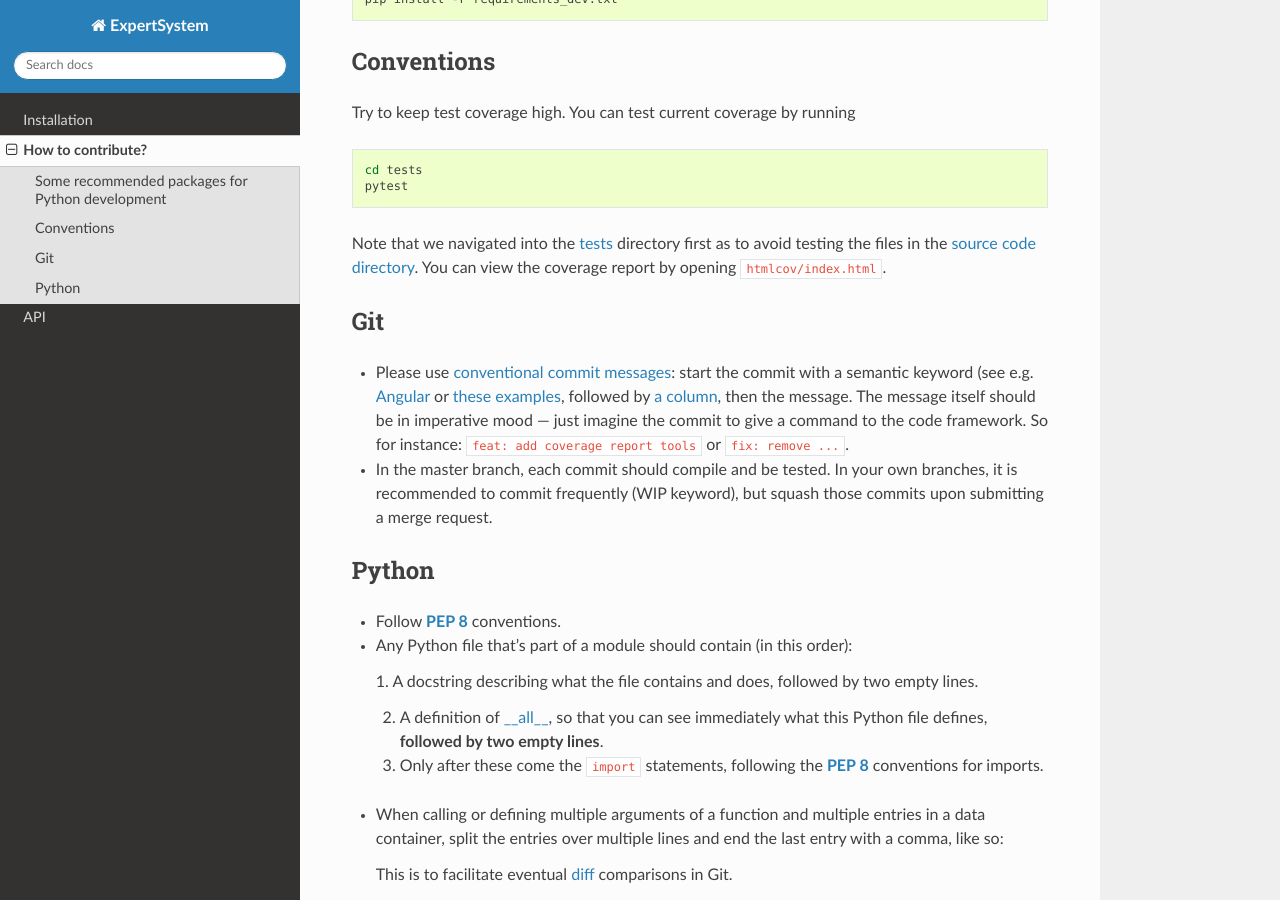
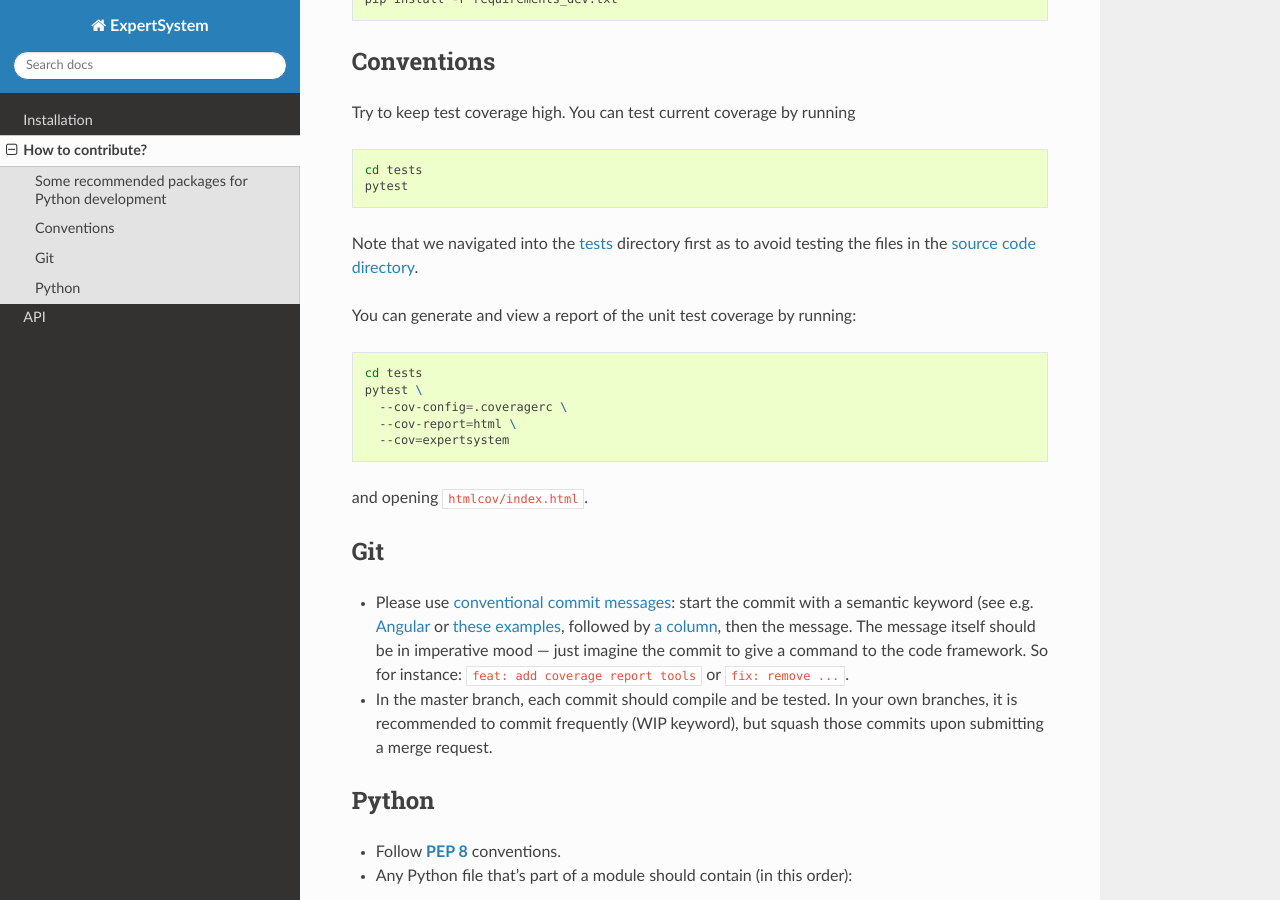
Before and after one commit to ComPWA/ampform, a Sphinx documentation site: the page built from doc/contribute.rst, in a window 1280 px wide and 900 px high, scrolled down 431 px. Built offline with Sphinx 7.4.7 and the Read the Docs theme 2.0.0, drawn with Linux system fonts in a browser that asks for light colours; pages that are not in the unit, such as notebooks, are missing from menus.

Commit message:
build: drop python support below 3.6 (ComPWA/expertsystem#38)
* chore: add output files to gitignore
* doc: fix instructions test coverage
* build: drop python support below 3.6

```diff
--- a/doc/contribute.rst
+++ b/doc/contribute.rst
@@ -41,8 +41,19 @@
 Note that we navigated into the `tests
 <https://github.com/ComPWA/expertsystem/tree/master/tests>`_ directory first as
 to avoid testing the files in the :doc:`source code directory
-</install/get-the-source-code>`. You can view the coverage report by opening
-:file:`htmlcov/index.html`.
+</install/get-the-source-code>`.
+
+You can generate and view a report of the unit test coverage by running:
+
+.. code-block:: shell
+
+  cd tests
+  pytest \
+    --cov-config=.coveragerc \
+    --cov-report=html \
+    --cov=expertsystem
+
+and opening :file:`htmlcov/index.html`.
 
 Git
 ---
--- a/environment.yml
+++ b/environment.yml
@@ -3,7 +3,7 @@
   - conda-forge
   - defaults
 dependencies:
-  - python>=3.5
+  - python>=3.6
   - pip
   - pip:
       - -r requirements.txt
--- a/expertsystem/__init__.py
+++ b/expertsystem/__init__.py
@@ -42,12 +42,12 @@
             + "."
             + str(sys.version_info[2])
         )
-        print("The expertsystem module requires Python 3.3 or higher!")
+        print("The expertsystem module requires Python 3.6 or higher!")
         sys.exit()
 
     if sys.version_info.major < 3:
         print_message_and_exit()
-    elif sys.version_info.major == 3 and sys.version_info.minor < 3:
+    elif sys.version_info.major == 3 and sys.version_info.minor < 6:
         print_message_and_exit()
 
 
--- a/setup.py
+++ b/setup.py
@@ -34,7 +34,7 @@
     long_description_content_type="text/markdown",
     packages=setuptools.find_packages(),
     license="GPLv3 or later",
-    python_requires=">=3.3",
+    python_requires=">=3.6",
     tests_require=["pytest"],
     install_requires=INSTALL_REQUIRES,
     data_files=DATA_FILES,
```
Also changed, not shown: .travis.yml, 1 other file.
